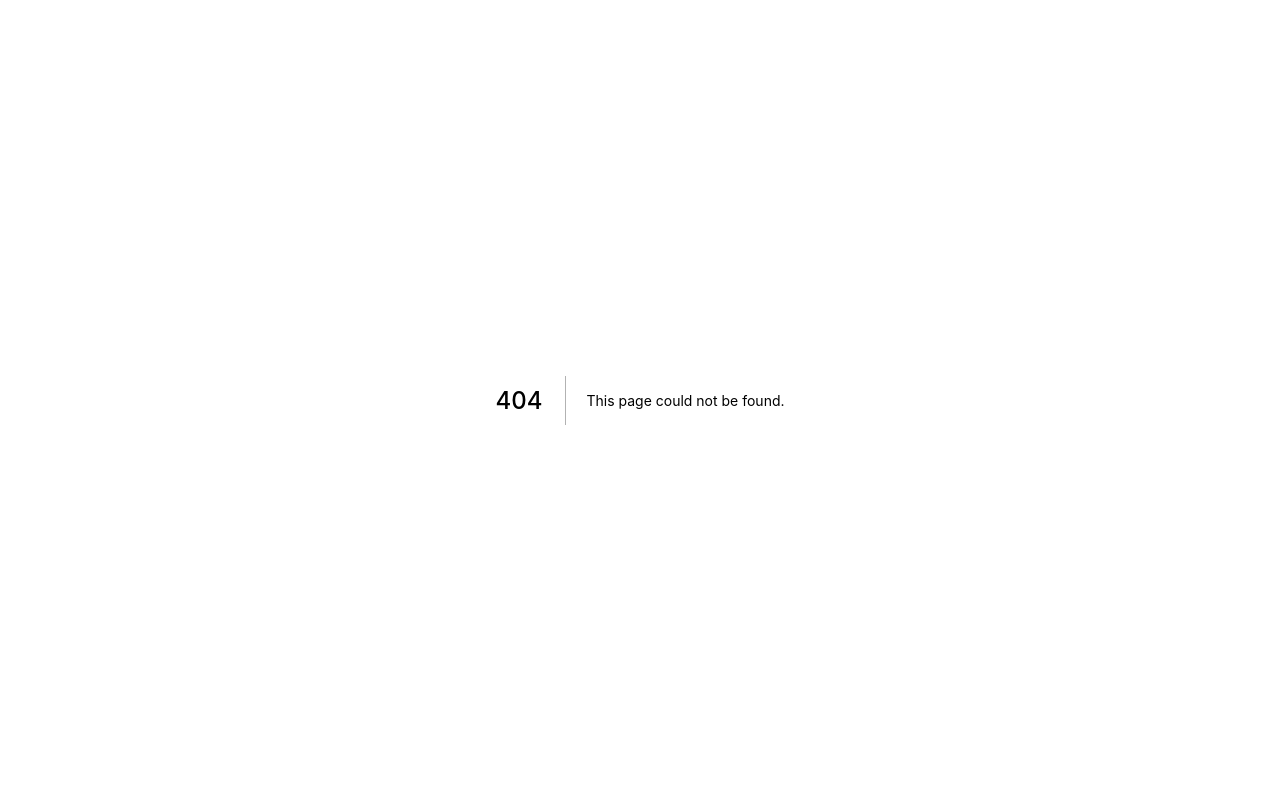
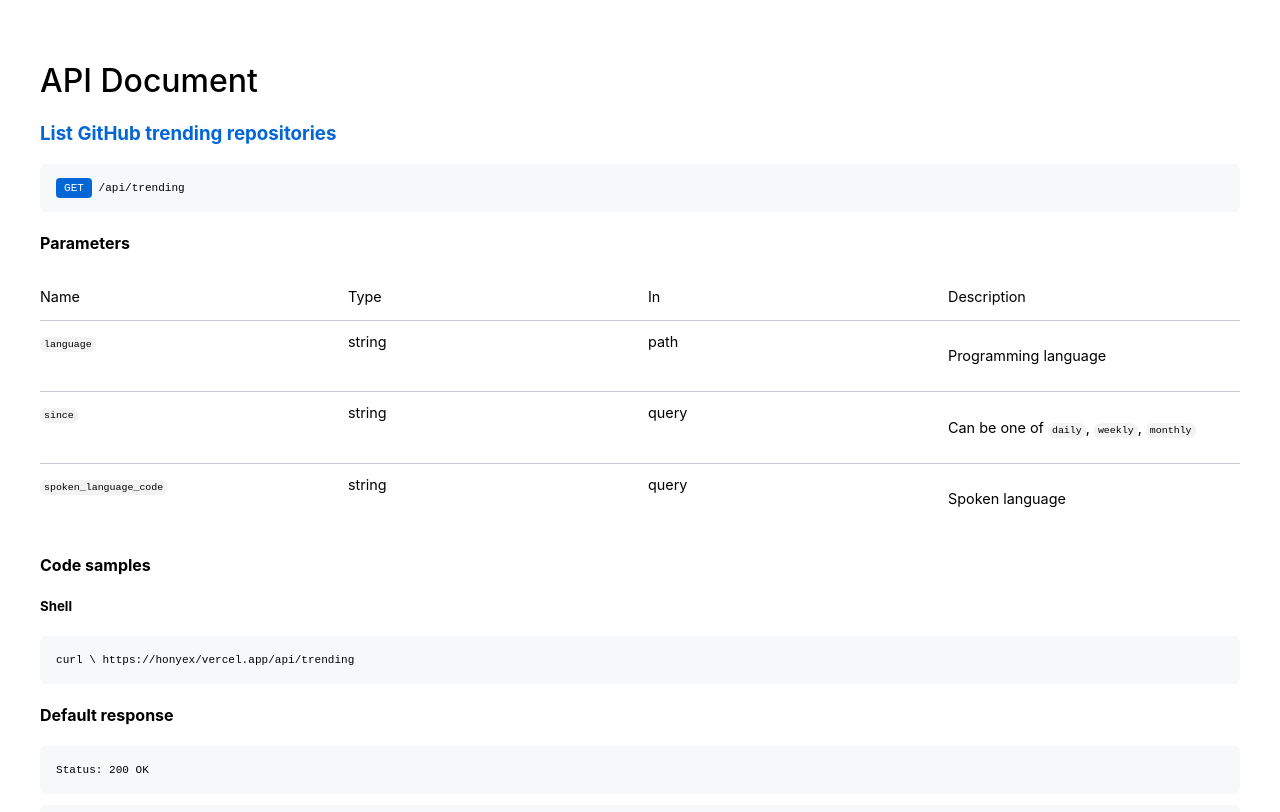
Before and after one commit to Honye/nextjs-imark, a Next.js app: page /apis in a window 1280 px wide. Before the commit this address had no page. Shown: the top 812 px of the page. Built offline with nearby package versions, Linux system fonts and the light colour scheme.

Commit message:
feat: Trending API 和 GitHub 保持一致

```diff
--- /dev/null
+++ b/next.config.js
@@ -0,0 +1,8 @@
+module.exports = {
+  async rewrites () {
+    return [
+      { source: '/api', destination: '/apis' },
+      { source: '/api/trending/:language', destination: '/api/trending' }
+    ];
+  }
+}
--- /dev/null
+++ b/pages/apis.js
@@ -0,0 +1,94 @@
+import Head from 'next/head';
+import styles from '../styles/Apis.module.css';
+
+export default function API () {
+  return (
+    <div className={styles.container}>
+      <Head>
+        <title>API Document | Honyex</title>
+      </Head>
+      <main>
+        <h1>API Document</h1>
+        <div className="section">
+          <div>
+            <h3 id="">
+              <a href="#">List GitHub trending repositories</a>
+            </h3>
+          </div>
+          <pre>
+            <code>
+              <span className={styles.bgBlue}>get</span>
+              &nbsp;/api/trending
+            </code>
+          </pre>
+          <div>
+            <h4>
+              <a href="#">Parameters</a>
+            </h4>
+            <table>
+              <thead>
+                <tr>
+                  <th>Name</th>
+                  <th>Type</th>
+                  <th>In</th>
+                  <th>Description</th>
+                </tr>
+              </thead>
+              <tbody>
+                <tr>
+                  <td>
+                    <code>language</code>
+                  </td>
+                  <td>string</td>
+                  <td>path</td>
+                  <td>
+                    <p>Programming language</p>
+                  </td>
+                </tr>
+                <tr>
+                  <td>
+                    <code>since</code>
+                  </td>
+                  <td>string</td>
+                  <td>query</td>
+                  <td>
+                    <p>Can be one of <code>daily</code>, <code>weekly</code>, <code>monthly</code></p>
+                  </td>
+                </tr>
+                <tr>
+                  <td>
+                    <code>spoken_language_code</code>
+                  </td>
+                  <td>string</td>
+                  <td>query</td>
+                  <td>
+                    <p>Spoken language</p>
+                  </td>
+                </tr>
+              </tbody>
+            </table>
+            <h4>
+              <a href="#">Code samples</a>
+            </h4>
+            <h5>Shell</h5>
+            <pre>
+              <code>
+                curl \
+                  https://honyex/vercel.app/api/trending
+              </code>
+            </pre>
+            <h4>Default response</h4>
+            <pre>
+              <code>Status: 200 OK</code>
+            </pre>
+            <div>
+              <pre>
+                <code>--</code>
+              </pre>
+            </div>
+          </div>
+        </div>
+      </main>
+    </div>
+  );
+}
--- /dev/null
+++ b/styles/Apis.module.css
@@ -0,0 +1,82 @@
+.container {
+  padding: 40px;
+}
+
+.container h1 {
+  font-family: Inter,-apple-system,BlinkMacSystemFont,"Segoe UI",Helvetica,Arial,sans-serif,"Apple Color Emoji","Segoe UI Emoji","Segoe UI Symbol";
+  font-weight: 500;
+}
+
+.container h3 a {
+  color: #0366d6;
+}
+
+.container pre {
+  margin-top: 10px;
+  padding: 16px;
+  overflow: auto;
+  font-size: 85%;
+  line-height: 1.45;
+  background-color: #f6f8fa;
+  border-radius: 6px;
+}
+
+.bgBlue {
+  background-color: #0366d6;
+  color: #fff;
+  border-radius: 4px;
+  text-transform: uppercase;
+  padding: 4px 8px;
+}
+
+.container table {
+  border-spacing: 0;
+  border-collapse: collapse;
+  position: relative;
+  font-size: 90%;
+  width: 100%;
+  table-layout: auto;
+  display: table;
+  table-layout: fixed;
+  line-height: 1.5;
+  max-width: 100%;
+  overflow: auto;
+}
+
+.container table thead tr {
+  border: none;
+}
+
+.container table tr {
+  background-color: #fff;
+  border-top: 1px solid #c6cbd1;
+}
+
+.container table th {
+  font-weight: normal;
+  text-align: left;
+  position: sticky;
+  vertical-align: top;
+  z-index: 1;
+  top: 0;
+  background: #fff;
+  box-shadow: 0 3px 0 0 #959da5;
+  padding: 12px 8px;
+  border: 0px;
+}
+
+.container table th:first-child,
+.container table td:first-child {
+  padding-left: 0;
+}
+.container table td {
+  padding: 10px 8px;
+  border: 0px;
+  vertical-align: top;
+}
+.container table code {
+  font-size: 85%;
+  padding: .2em .4em;
+  background-color: rgba(27,31,35,.05);
+  border-radius: 6px;
+}
```
Also changed, not shown: pages/api/README.md (added).
